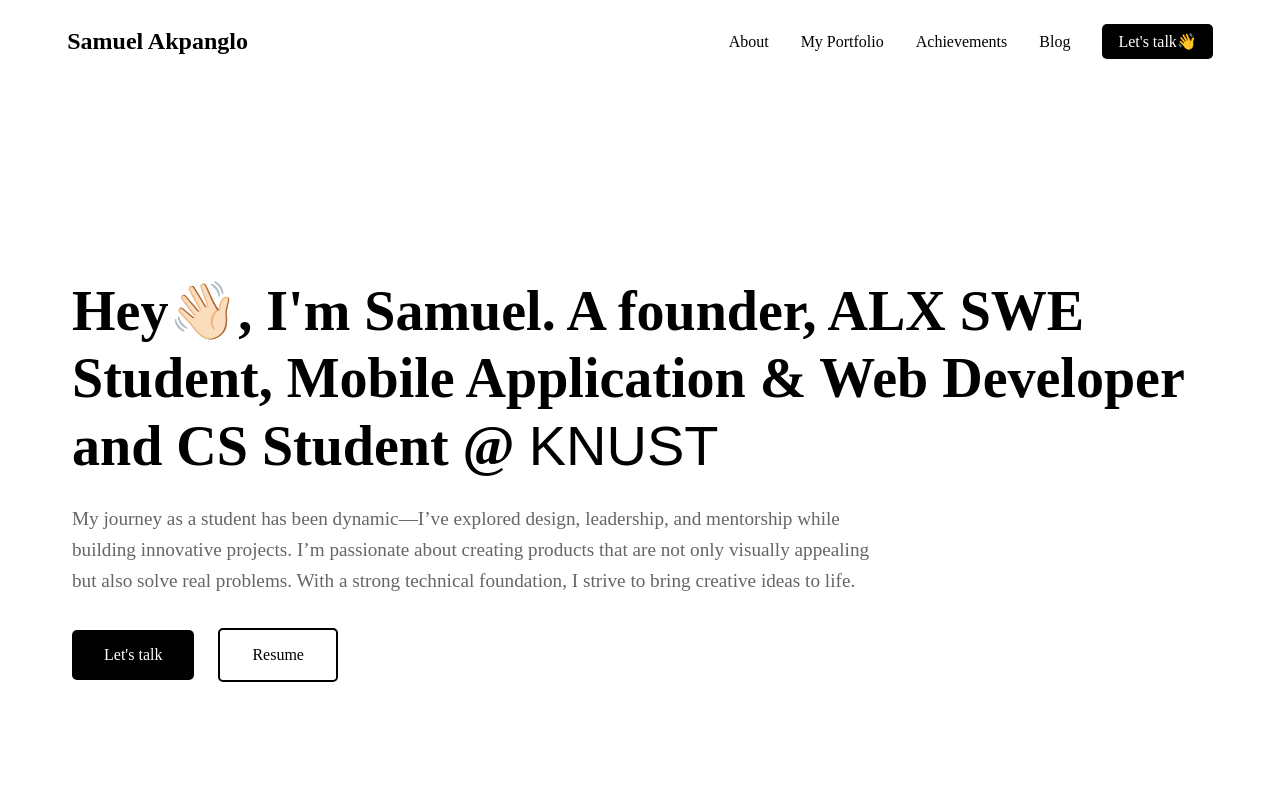
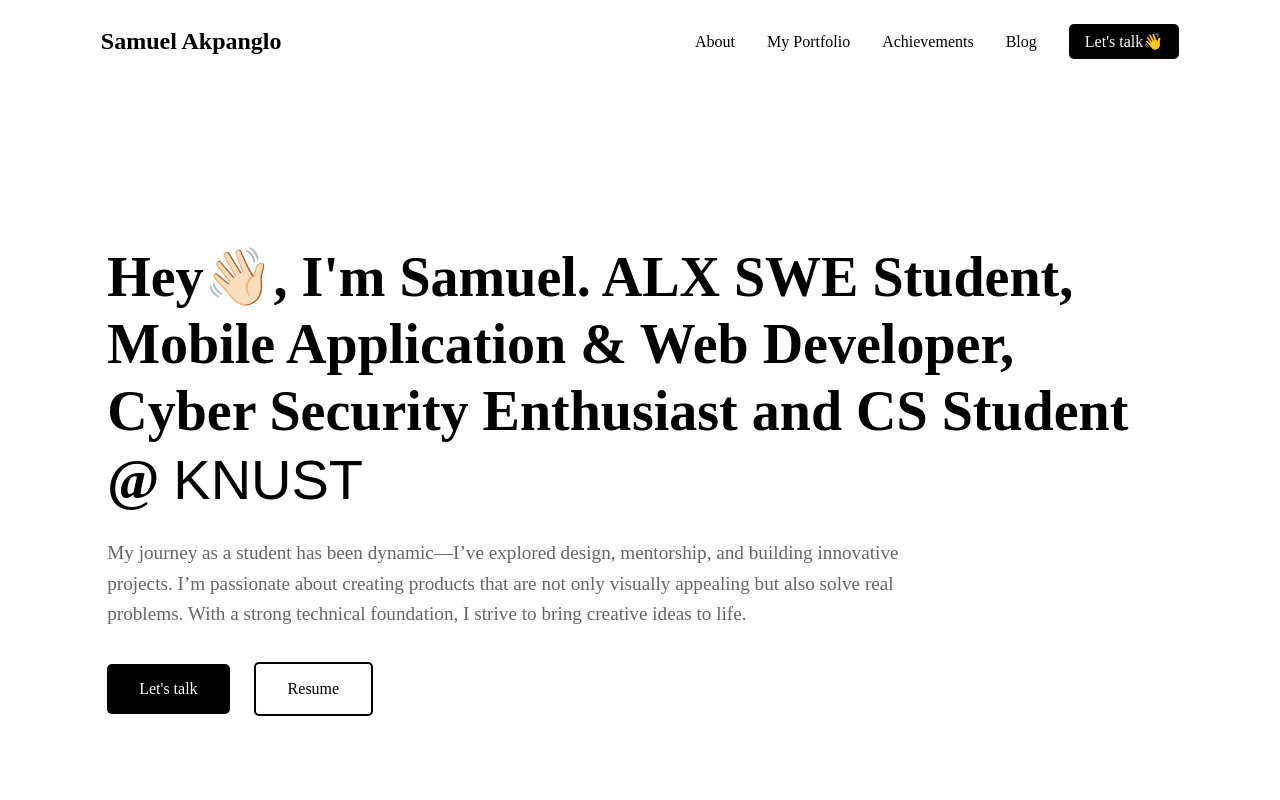
Before and after one commit to skakpanglo/myportfolio, a React (Create React App) app: page / in a window 1280 px wide. Shown: the top 800 px of the page. Built offline with nearby package versions, Linux system fonts and the light colour scheme; a web font is replaced by a local one.

Commit message:
initial commit

```diff
--- a/src/components/Footer.js
+++ b/src/components/Footer.js
@@ -4,12 +4,17 @@ import { FiArrowUpRight } from 'react-icons/fi';
 
 const FooterContainer = styled.footer`
   font-family: 'Gambarino', serif;
-  padding: 8rem 4.2rem;
+  padding: 8rem 6.3rem;
   background-color: #111111;
   color: #fff;
 
   @media (max-width: 768px) {
     padding: 4rem 1.2rem;
+  }
+
+  @media (min-width: 1200px) {
+    padding-left: 6.3rem;
+    padding-right: 6.3rem;
   }
 `;
 
--- a/src/components/Hero.js
+++ b/src/components/Hero.js
@@ -9,12 +9,12 @@ const HeroSection = styled.section`
   display: flex;
   flex-direction: column;
   justify-content: center;
-  padding: 2rem;
+  padding: 2rem 4.2rem;
   max-width: 1200px;
   margin: 0 auto;
 
   @media (max-width: 768px) {
-    padding: 1rem;
+    padding: 1rem 1.2rem;
     text-align: center;
   }
 `;
@@ -111,7 +111,7 @@ const Hero = () => {
         animate={{ opacity: 1, y: 0 }}
         transition={{ duration: 0.8 }}
       >
-        Hey👋🏻, I'm Samuel. A founder, ALX SWE Student, Mobile Application & Web Developer and CS Student @{' '}
+        Hey👋🏻, I'm Samuel. ALX SWE Student, Mobile Application & Web Developer, Cyber Security Enthusiast and CS Student @{' '}
         <a href="/" target="_blank" rel="noopener noreferrer" style={{ color: '#000' }}>
           KNUST
         </a>
@@ -121,7 +121,7 @@ const Hero = () => {
         animate={{ opacity: 1, y: 0 }}
         transition={{ duration: 0.8, delay: 0.2 }}
       >
-        My journey as a student has been dynamic—I’ve explored design, leadership, and mentorship while building innovative projects.
+        My journey as a student has been dynamic—I’ve explored design, mentorship, and building innovative projects.
         I’m passionate about creating products that are not only visually appealing but also solve real problems.
         With a strong technical foundation, I strive to bring creative ideas to life.
       </Description>
--- a/src/components/Navbar.js
+++ b/src/components/Navbar.js
@@ -4,7 +4,7 @@ import { Link } from 'react-router-dom';
 
 const Nav = styled.nav`
   font-family: 'Gambarino', serif;
-  padding: 1.5rem 4.2rem;
+  padding: 1.5rem 6.3rem;
   display: flex;
   justify-content: space-between;
   align-items: center;
@@ -16,6 +16,11 @@ const Nav = styled.nav`
 
   @media (max-width: 768px) {
     padding: 1.2rem 1.2rem;
+  }
+
+  @media (min-width: 1200px) {
+    padding-left: 6.3rem;
+    padding-right: 6.3rem;
   }
 `;
 
```
